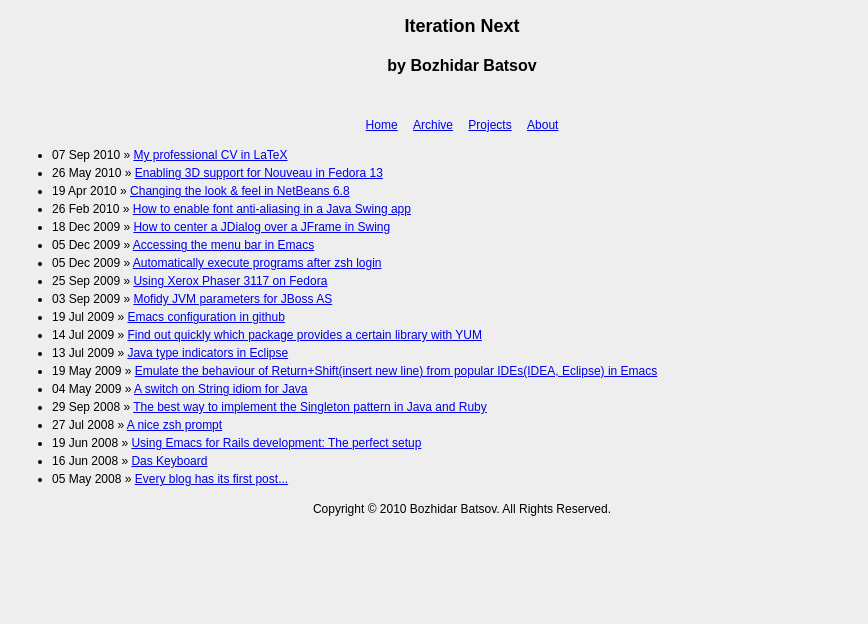
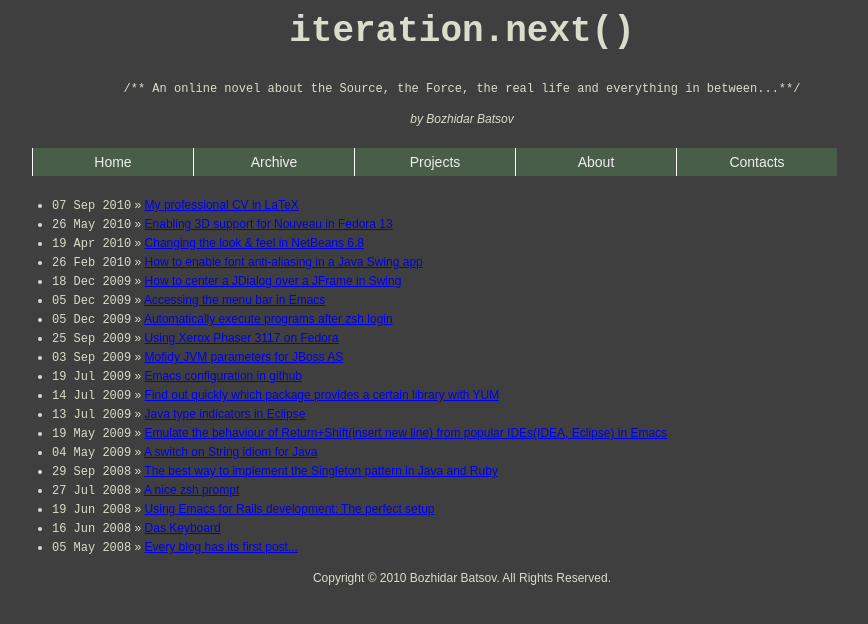
Before and after one commit to bbatsov/blog, a Jekyll site: the page built from archive.html, in a window 1280 px wide. Shown: the top 624 px of the page, without its empty margins (178-1046 px from the left). Built offline with Jekyll 4.4.1, drawn with Linux system fonts in a browser that asks for light colours; Markdown is read by kramdown in place of the engine named in the settings.

Commit message:
- some small design improvements

```diff
--- a/_layouts/default.html
+++ b/_layouts/default.html
@@ -2,21 +2,26 @@
 <html xmlns="http://www.w3.org/1999/xhtml" xml:lang="en">
     <head>
         <link href="/css/site.css" type="text/css" rel="stylesheet"/>
-        <title>Iteration Next - {{ page.title }}</title>
+        <title>iteration.next() - {{ page.title }}</title>
     </head>
 
     <body>
         <div id="page">
             <div id="header">
-                <h1>Iteration Next</h1>
-                <h2>by Bozhidar Batsov</h2>
+                <h1>iteration.next()</h1>
+                <p class="code">/** An online novel about the Source, the Force, the real life and everything
+                in between...**/<p>
+                <p class="em">by Bozhidar Batsov</p>
             </div>
             <div id="middle">
                 <div id="menu">
-                    <a href="index.html">Home</a>
-                    <a href="archive.html">Archive</a>
-                    <a href="projects.html">Projects</a>
-                    <a href="about.html">About</a>
+                    <ul id="list-nav">
+                    <li><a href="index.html">Home</a></li>
+                    <li><a href="archive.html">Archive</a></li>
+                    <li><a href="projects.html">Projects</a></li>
+                    <li><a href="about.html">About</a></li>
+                    <li><a href="contacts.html">Contacts</a></li>
+                    </ul>
                 </div>
                 <div id="content">
                     {{ content }}
--- a/archive.html
+++ b/archive.html
@@ -5,6 +5,6 @@ title: Blogs posts
 
 <ul class="posts">
     {% for post in site.posts %}
-    <li><span>{{ post.date | date_to_string }}</span> &raquo; <a href="{{ post.url }}">{{ post.title }}</a></li>
+    <li><span class="archive">{{ post.date | date_to_string }}</span> &raquo; <a href="{{ post.url }}">{{ post.title }}</a></li>
     {% endfor %}
 </ul>
--- a/css/site.css
+++ b/css/site.css
@@ -1,42 +1,49 @@
 body {
-    background-color: #eee;
+    background-color: #3f3f3f;
+    color: #dcdccc;
     font-family: Arial, Helvetica, sans-serif;
     font-size: 12px;
     line-height: 18px;
 }
 
-h1 {font-size:18px; line-height:36px;}
-h2 {font-size:16px;}
-h3 {font-size:14px;}
+h1 {
+    font-size:18px;
+}
+
+h2 {
+    font-size:16px;
+}
+h3 {
+    font-size:14px;
+}
 
 #page {
-display:block;
-width: 900px;
-margin: 0px auto;
+    display:block;
+    width: 900px;
+    margin: 0px auto;
 }
 
 #menu
 {
-  text-align: center;
-  list-style: circle;
+    font-size: 14px;
+    text-align: center;
+    height:36px;
 }
 
-#menu a
-{
-  display: inline;
-  padding: 0px 6px 0px;
+#header {
+    height:120px;
+    width:100%;
+    text-align: center;
 }
 
-.selected
-{
-  text-decoration: overline;
+#header h1 {
+    font-size: 36px;
+    font-family: monospace;
+    line-height: 48px;
 }
 
-
-#header {
-    height:108px;
-    width:100%;
-    text-align: center;
+#header h2 {
+    font-style: italic;
 }
 
 #footer {
@@ -44,3 +51,41 @@ margin: 0px auto;
     height:36px;
     text-align:center;
 }
+
+p.code {
+    font-family: monospace;
+}
+
+p.em {
+    font-style: italic;
+}
+
+span.archive {
+    font-family: monospace;
+}
+
+ul#list-nav {
+    list-style:none;
+    margin:20px;
+    padding:0;
+}
+
+ul#list-nav li {
+    display:inline
+}
+
+ul#list-nav li a {
+    text-decoration:none;
+    padding:5px 0;
+    width:160px;
+    background:#485e49;
+    color:#eee;
+    float:left;
+    text-align:center;
+    border-left:1px solid #fff;
+}
+
+ul#list-nav li a:hover {
+    background:#a2b3a1;
+    color:#000
+}
```
